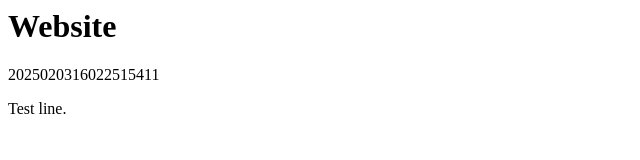
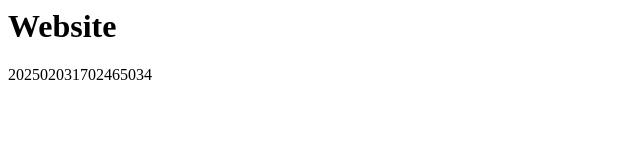
Before and after one commit to Tejinder-Dhingra/cmtr-c38426c5-rep, a plain HTML site: page index.html in a window 1280 px wide. Shown: the full height of the page, 0-640 px from the left. Drawn offline with Linux system fonts and the light colour scheme.

Commit message:
Add index.html

```diff
--- a/index.html
+++ b/index.html
@@ -4,7 +4,6 @@
   </head>
   <body>
     <h1>Website</h1>
-    <p>2025020316022515411</p>
-    <p>Test line.</p>
+    <p>202502031702465034</p>
   </body>
 </html>
```
